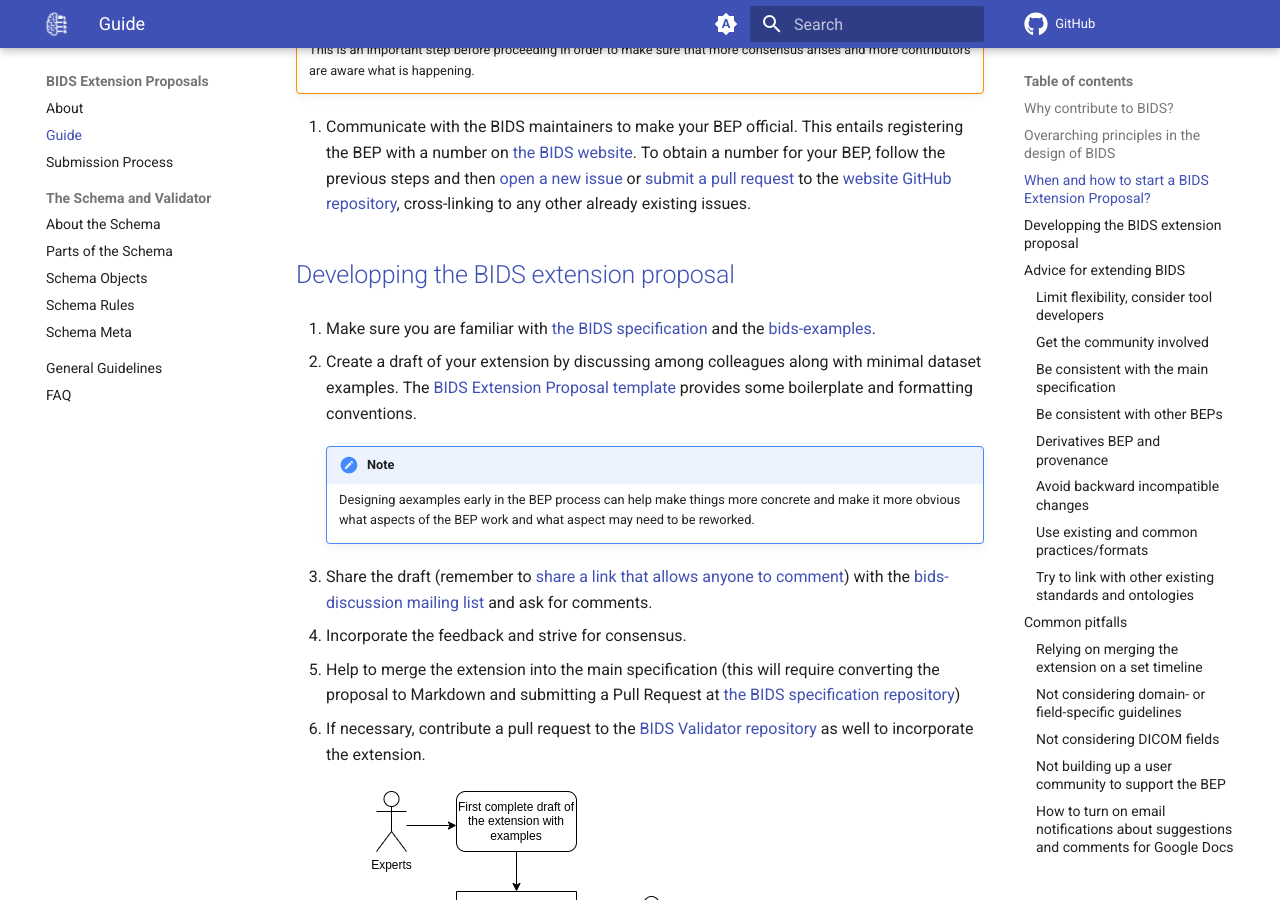
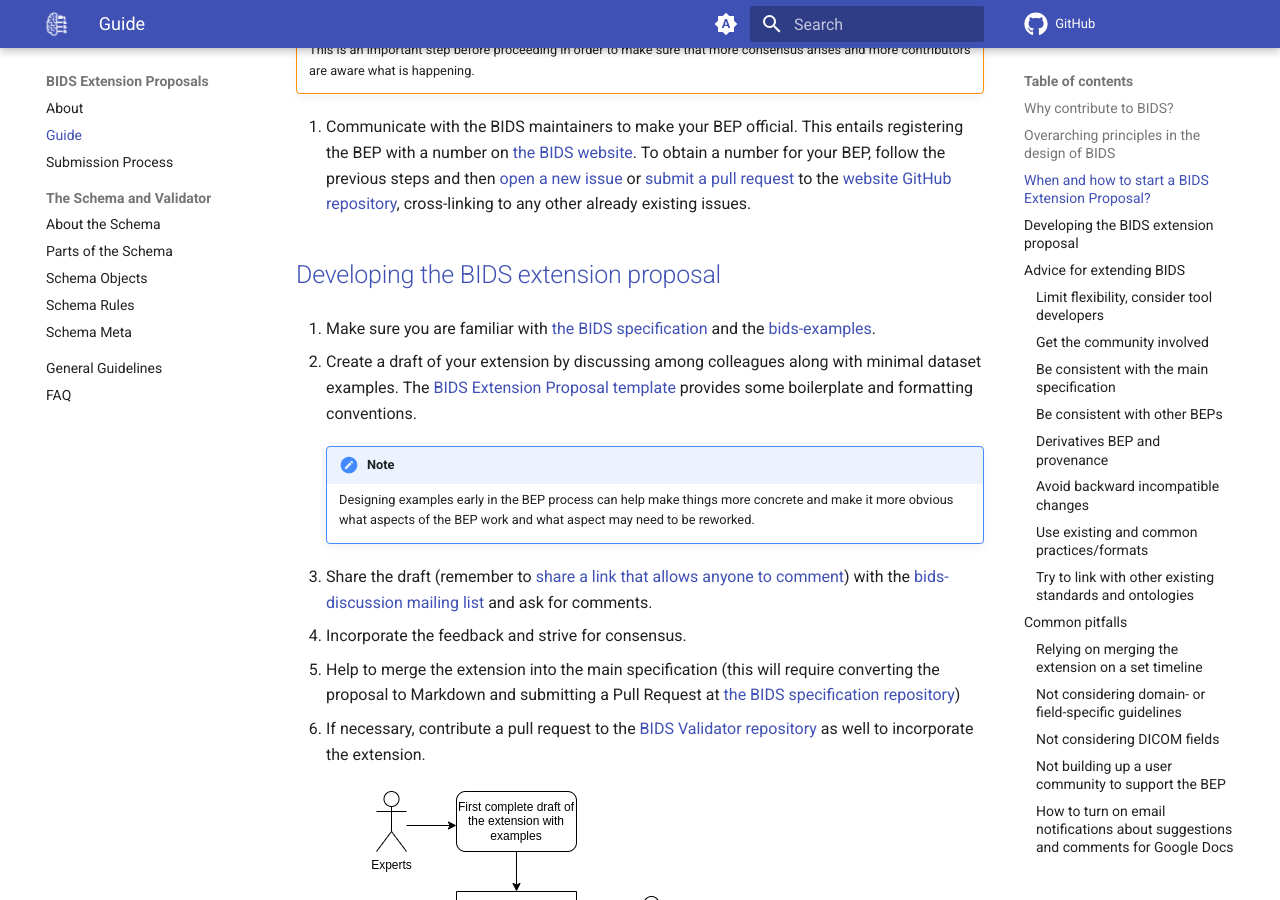
Before and after one commit to bids-standard/bids-extensions, an MkDocs documentation site: the page built from docs/guide.md, in a window 1280 px wide and 900 px high, scrolled down 1548 px. Built offline with MkDocs 1.6.1 and Material for MkDocs 9.7.7, drawn with Linux system fonts in a browser that asks for light colours; comment, search, counter and statistics services are not loaded.

Commit message:
Two minor typo fixes

```diff
--- a/docs/guide.md
+++ b/docs/guide.md
@@ -84,7 +84,7 @@ allowing more people to get involved.
 
 <!-- 1. Read the [BIDS governance document](https://bids.neuroimaging.io/governance.html). -->
 
-## Developping the BIDS extension proposal
+## Developing the BIDS extension proposal
 
 1. Make sure you are familiar with [the BIDS specification](https://bids-specification.readthedocs.io/en/latest/)
    and the [bids-examples](https://github.com/bids-standard/bids-examples).
@@ -95,7 +95,7 @@ allowing more people to get involved.
    provides some boilerplate and formatting conventions.
 
     !!! Note
-        Designing aexamples early in the BEP process can help make things more concrete
+        Designing examples early in the BEP process can help make things more concrete
         and make it more obvious what aspects of the BEP work and what aspect may need to be reworked.
 
 1. Share the draft (remember to
```
